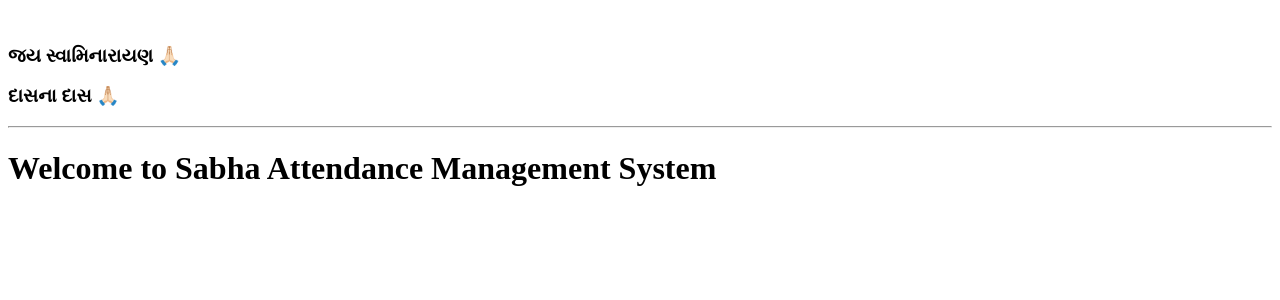
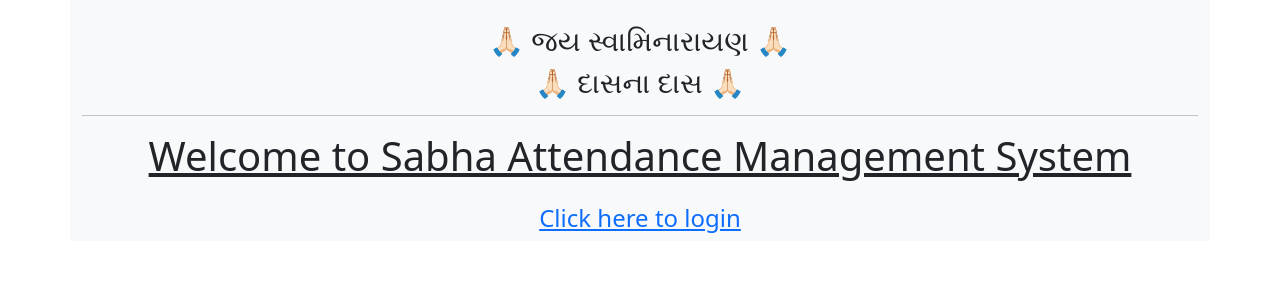
Before and after one commit to rushabh-jain-452/sabha-attendance, a PHP site: page / in a window 1280 px wide. Shown: the top 300 px of the page. Run offline with PHP 8.4, Linux system fonts and the light colour scheme.

Commit message:
updated index page

```diff
--- a/index.php
+++ b/index.php
@@ -4,18 +4,29 @@
     <meta charset="UTF-8">
     <meta name="viewport" content="width=device-width, initial-scale=1.0">
     <title>Sabha Attendance Management System</title>
+    <link href="https://cdn.jsdelivr.net/npm/bootstrap@5.3.2/dist/css/bootstrap.min.css" rel="stylesheet"
+        integrity="sha384-T3c6CoIi6uLrA9TneNEoa7RxnatzjcDSCmG1MXxSR1GAsXEV/Dwwykc2MPK8M2HN" crossorigin="anonymous">
 </head>
 <body>
     <div class="container bg-light">
         <div class="row">
             <div class="col-md-12">
                 <br/>
-                <h3 class="align-center">જય સ્વામિનારાયણ 🙏🏻</h3>
-	            <h3 class="align-center">દાસના દાસ 🙏🏻</h3>
+                <h3 class="text-center">🙏🏻 જય સ્વામિનારાયણ 🙏🏻</h3>
+	            <h3 class="text-center">🙏🏻 દાસના દાસ 🙏🏻</h3>
                 <hr/>
-                <h1 class="align-center">Welcome to Sabha Attendance Management System</h1>
+                <h1 class="text-center"><u>Welcome to Sabha Attendance Management System</u></h1>
+            </div>
+        </div>
+        <div class="row">
+            <div class="col-md-12 pt-3">
+                <h4 class="text-center"><a href="login.php">Click here to login</a></h4>
             </div>
         </div>
     </div>
+
+    <script src="https://cdn.jsdelivr.net/npm/bootstrap@5.3.2/dist/js/bootstrap.bundle.min.js"
+        integrity="sha384-C6RzsynM9kWDrMNeT87bh95OGNyZPhcTNXj1NW7RuBCsyN/o0jlpcV8Qyq46cDfL"
+        crossorigin="anonymous"></script>
 </body>
 </html>
```
Also changed, not shown: display_members.php (+6 -2 lines).
